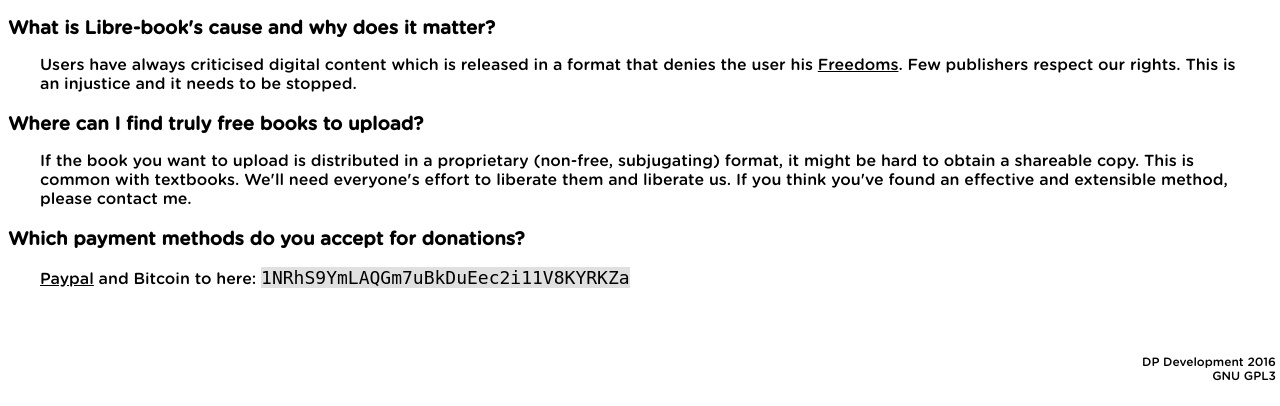
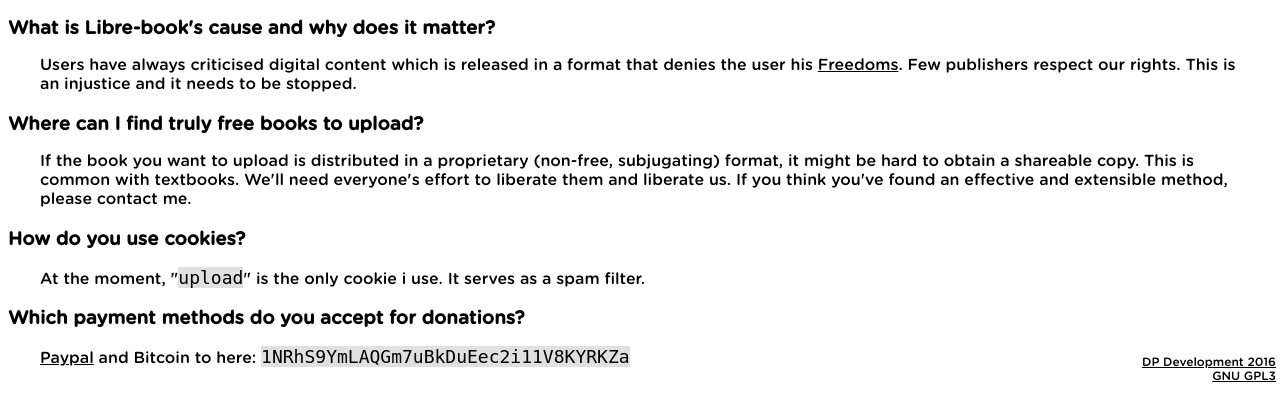
Before and after one commit to alex-dp/librebook, a PHP site: page /faq.php in a window 1280 px wide. Shown: the part 413-819 px from the top of the page. Before the commit the page ends 794 px from the top, so only its background shows below. Run offline with PHP 8.4, Linux system fonts and the light colour scheme.

Commit message:
add spam notice + missing links

```diff
--- a/faq.php
+++ b/faq.php
@@ -51,7 +51,9 @@ include_once 'languages/' . $locale . '.php';
 		?>
 
 		<span class="bt-r footnote" id="foot">
-			DP Development 2016<br>GNU GPL3
+			<a href="https://github.com/deeepaaa/librebook">
+				DP Development 2016<br>GNU GPL3
+			</a>
 		</span>
 	</body>
 </html>
--- a/languages/en.php
+++ b/languages/en.php
@@ -13,7 +13,7 @@ $lang['cont_faq'] 		= 'Contacts — FAQ';
 $lang['not_ebook'] 		= 'What you\'re trying to upload doesn\'t seem to be an ebook.';
 $lang['wrong_isbn'] 	= 'The ISBN you provided is not correct.';
 $lang['too_big'] 		= 'Upload a file smaller than 50MB.';
-$lang['spam']			= 'This book sure looks like spam.';
+$lang['spam']			= 'This book looks like <a href="spam.php">spam</a>.';
 $lang['wait']			= 'You must wait two minutes between books.';
 $lang['not_uploaded'] 	= 'Your file was not uploaded.';
 $lang['your_file'] 		= 'Your file';
@@ -51,6 +51,9 @@ $lang['send'] = 'Send';
 
 $lang['faq'] = 'FAQ';
 
+$lang['spam_useless'] = 'Why spam is useless';
+$lang['spam_explain'] = 'All of the time you spend spamming is effectively wasted: a simple script is enough to delete hundreds of book entries in a matter of seconds.';
+
 $lang['questions'] = array(
 	'Who are you?' => 'You may get to me via <br>
 			<a href="mailto:dpdevelopment@librebook.xyz">dpdevelopment@librebook.xyz</a>',
@@ -66,7 +69,9 @@ $lang['questions'] = array(
 	'Where can I find truly free books to upload?' => 'If the book you want to upload is distributed in a proprietary (non-free, subjugating) format, it might be hard to obtain a shareable copy. This is common with textbooks.
 			We\'ll need everyone\'s effort to liberate them and liberate us. If you think you\'ve found an effective and extensible method, please contact me.',
 
-	'Which payment methods do you accept for donations?' => '<a href="https://www.paypal.me/makeitrainonme">Paypal</a> and Bitcoin to here:'
+	'How do you use cookies?' => 'At the moment, "<code>upload</code>" is the only cookie i use. It serves as a spam filter.',
+
+	'Which payment methods do you accept for donations?' => '<a href="https://www.paypal.me/makeitrainonme">Paypal</a> and Bitcoin to here:',
 	);
 
 $lang['keywords'] = array('book', 'books', 'free', 'sharing', 'foss', 'ebook', 'ebooks');
--- a/submit_book.php
+++ b/submit_book.php
@@ -32,6 +32,7 @@ include_once 'languages/' . $locale . '.php';
 			<div class="right inputs">
 				<form action="sub.php" method="post" enctype="multipart/form-data" autocomplete="off">
 					<?php
+					echo '<label for="class">' . $lang['class'] . '</label>';
 					echo '<input name="isbn" placeholder="ISBN" class="tbox">
 						<input name="title" placeholder="' . $lang['title'] . '" class="tbox">
 						<input name="subj" placeholder="' . $lang['subject'] . '" class="tbox">';
```
Also changed, not shown: languages/it.php (+7 -2 lines).
